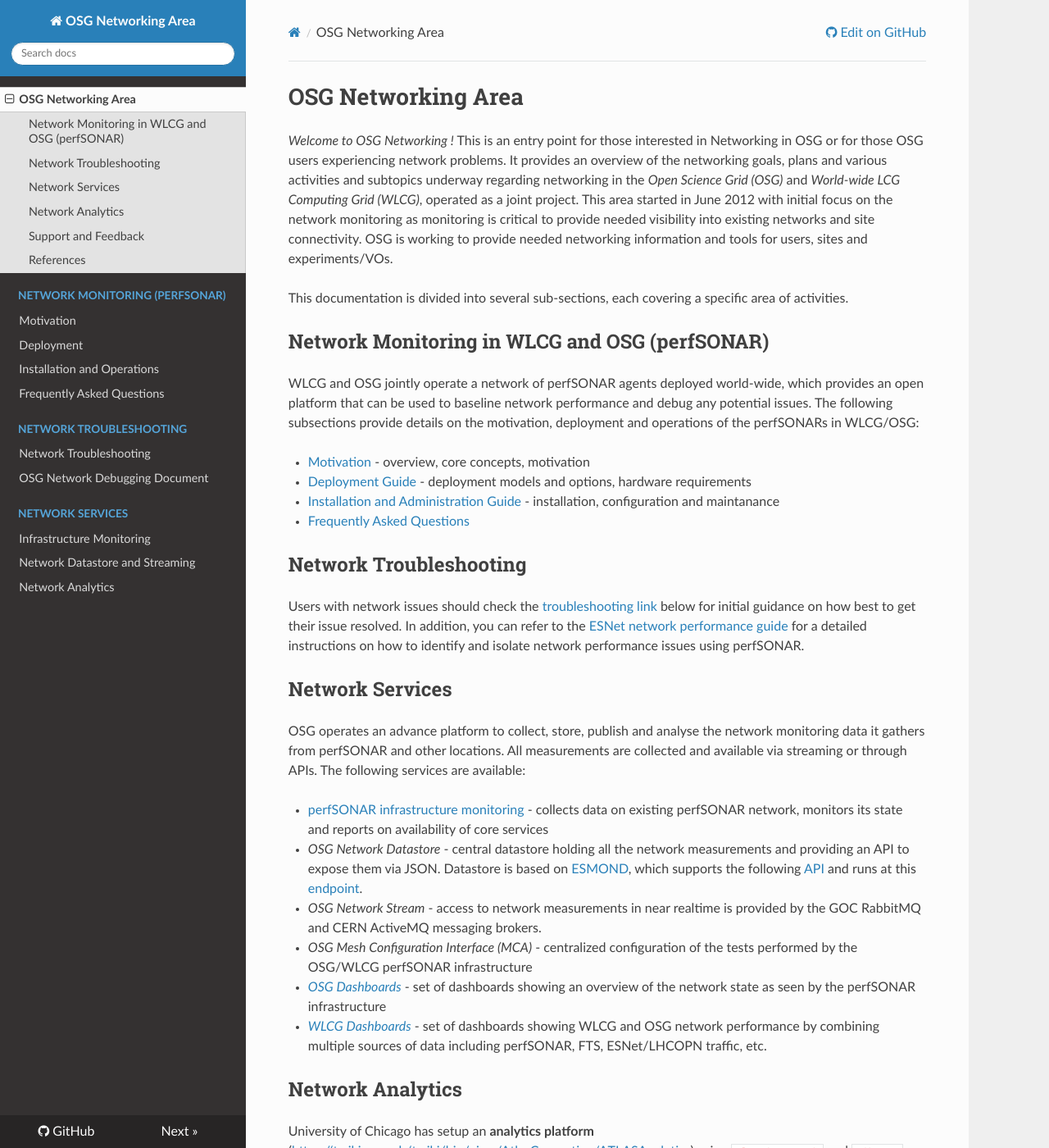
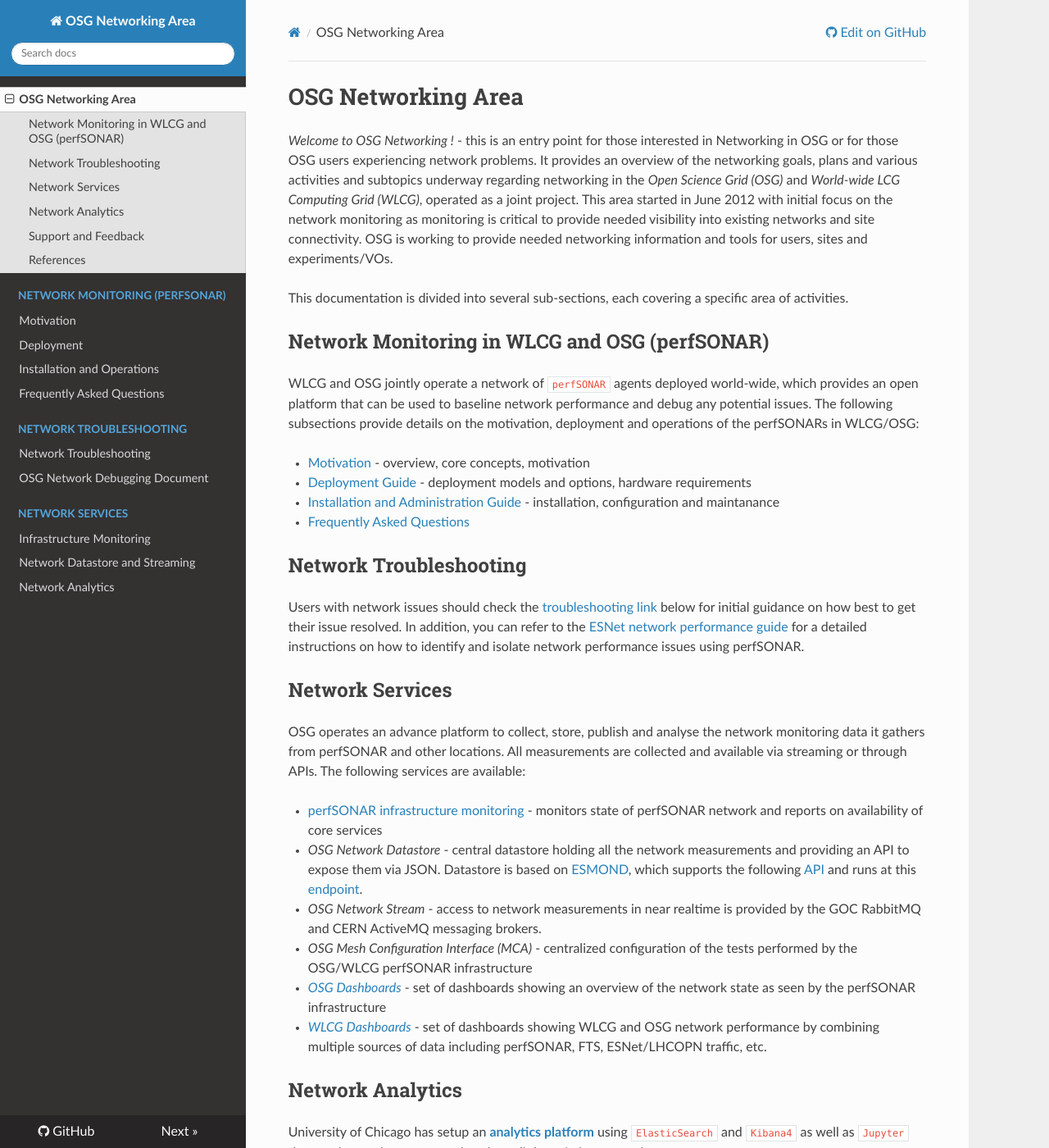
Before and after one commit to osg-htc/networking, an MkDocs documentation site: the page built from docs/index.md, in a window 1280 px wide and 1400 px high. Shown: the whole window at 82% size. Built offline with MkDocs 1.6.1, drawn with Linux system fonts in a browser that asks for light colours; nearby versions of some CDN libraries; old or Windows-style settings are respelled for this version of MkDocs; some of the changed text lies outside the part shown.

Commit message:
Update index.md

```diff
--- a/docs/index.md
+++ b/docs/index.md
@@ -1,14 +1,14 @@
 OSG Networking Area
 ===================
 
-*Welcome to OSG Networking !* This is an entry point for those interested in Networking in OSG or for those OSG users experiencing network problems. It provides an overview of the networking goals, plans and various activities and subtopics underway regarding networking in the *Open Science Grid (OSG)* and *World-wide LCG Computing Grid (WLCG)*, operated as a joint project. This area started in June 2012 with initial focus on the network monitoring as monitoring is critical to provide needed visibility into existing networks and site connectivity. OSG is working to provide needed networking information and tools for users, sites and experiments/VOs.
+*Welcome to OSG Networking !* - this is an entry point for those interested in Networking in OSG or for those OSG users experiencing network problems. It provides an overview of the networking goals, plans and various activities and subtopics underway regarding networking in the *Open Science Grid (OSG)* and *World-wide LCG Computing Grid (WLCG)*, operated as a joint project. This area started in June 2012 with initial focus on the network monitoring as monitoring is critical to provide needed visibility into existing networks and site connectivity. OSG is working to provide needed networking information and tools for users, sites and experiments/VOs.
 
 This documentation is divided into several sub-sections, each covering a specific area of activities.
 
 Network Monitoring in WLCG and OSG (perfSONAR)
 ----------------------------------------------
 
-WLCG and OSG jointly operate a network of perfSONAR agents deployed world-wide, which provides an open platform that can be used to baseline network performance and debug any potential issues. The following subsections provide details on the motivation, deployment and operations of the perfSONARs in WLCG/OSG:
+WLCG and OSG jointly operate a network of `perfSONAR` agents deployed world-wide, which provides an open platform that can be used to baseline network performance and debug any potential issues. The following subsections provide details on the motivation, deployment and operations of the perfSONARs in WLCG/OSG:
 
 - [Motivation](perfsonar-in-osg.md) - overview, core concepts, motivation
 - [Deployment Guide](perfsonar/deployment-models.md) - deployment models and options, hardware requirements
@@ -24,7 +24,7 @@
 
 OSG operates an advance platform to collect, store, publish and analyse the network monitoring data it gathers from perfSONAR and other locations. All measurements are collected and available via streaming or through APIs. The following services are available:
 
-- [perfSONAR infrastructure monitoring](perfsonar/psetf.md) - collects data on existing perfSONAR network, monitors its state and reports on availability of core services
+- [perfSONAR infrastructure monitoring](perfsonar/psetf.md) - monitors state of perfSONAR network and reports on availability of core services
 - *OSG Network Datastore* - central datastore holding all the network measurements and providing an API to expose them via JSON. Datastore is based on [ESMOND](http://software.es.net/esmond/), which supports the following [API](http://software.es.net/esmond/perfsonar_client_rest.html) and runs at this [endpoint](http://psds.grid.iu.edu/esmond/perfsonar/archive/?format=json).
 - *OSG Network Stream* - access to network measurements in near realtime is provided by the GOC RabbitMQ and CERN ActiveMQ messaging brokers.
 - *OSG Mesh Configuration Interface (MCA)* - centralized configuration of the tests performed by the OSG/WLCG perfSONAR infrastructure
@@ -33,11 +33,11 @@
 
 Network Analytics
 -----------------
-University of Chicago has setup an **analytics platform** (<https://twiki.cern.ch/twiki/bin/view/AtlasComputing/ATLASAnalytics>) using `Elastic Search` and `Kibana4` as well as `Jupyter` that can be used to access and analyse all the existing network measurements.
+University of Chicago has setup an [**analytics platform**](<https://twiki.cern.ch/twiki/bin/view/AtlasComputing/ATLASAnalytics>) using `ElasticSearch` and `Kibana4` as well as `Jupyter` that can be used to access and analyse all the existing network measurements.
 
 Support and Feedback
 --------------------
-If you suspect a network problem and wish to follow up on it, please open a ticket with the appropriate support unit: For OSG sites please open a ticket with GOC; For WLCG sites please open a GGUS ticket to WLCG Network Throughput support. If you'd like to get help in setting up or debugging perfSONAR instance please open a ticket with GOC or via GGUS to WLCG perfSONAR support. For any other requests please contact GOC.
+If you suspect a network problem and wish to follow up on it, please open a ticket with the appropriate support unit: For `OSG` sites please open a ticket with [GOC](http://ticket.grid.iu.edu/submit); For `WLCG` sites please open a [GGUS](https://ggus.eu/) ticket to `WLCG Network Throughput` support unit. If you'd like to get help in setting up or debugging perfSONAR instance please open a ticket with [GOC](http://ticket.grid.iu.edu/submit) or via [GGUS](https://ggus.eu/) to WLCG perfSONAR support. For any other requests please contact [GOC](http://ticket.grid.iu.edu/submit).
 
 
 References
```
